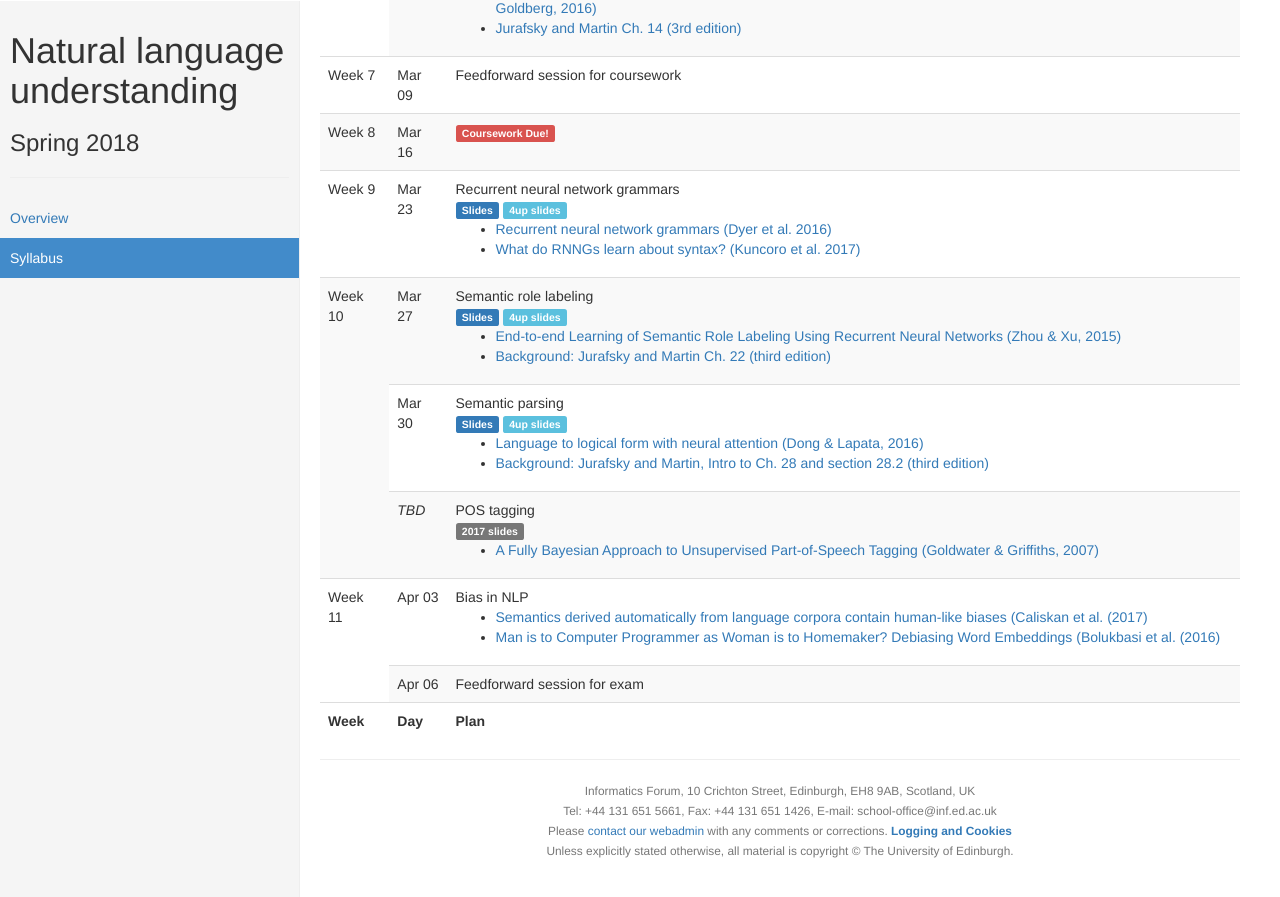
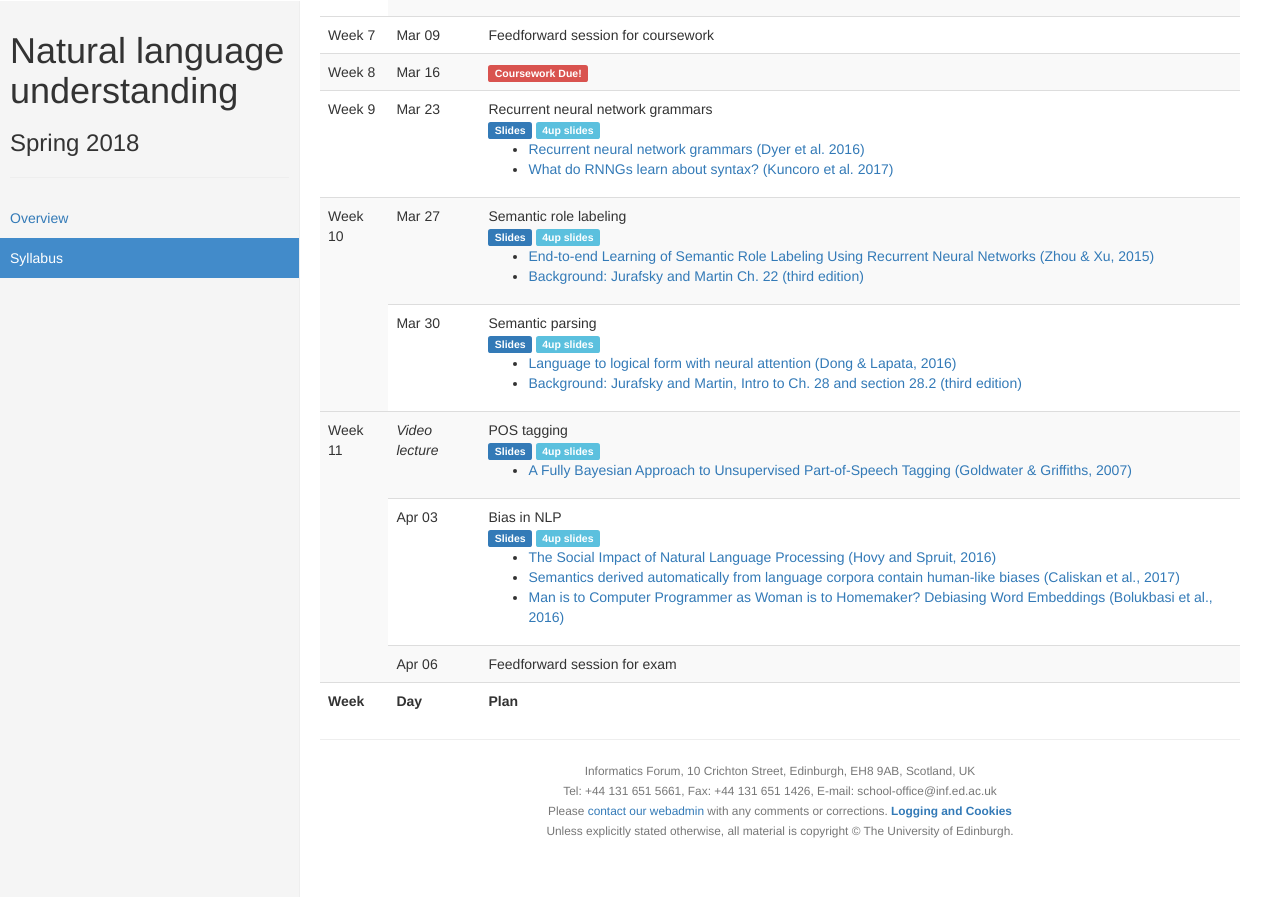
Before and after one commit to alopez/nlu-class, a Jekyll site: the page built from syllabus.md, in a window 1280 px wide and 900 px high, scrolled down 1164 px. Shown: the top 897 px of the window. Built offline with Jekyll 4.4.1, drawn with Linux system fonts in a browser that asks for light colours.

Commit message:
Add lectures

```diff
--- a/_data/syllabus.yaml
+++ b/_data/syllabus.yaml
@@ -147,22 +147,27 @@
       url: http://www.aclweb.org/anthology/P16-1004
     - description: "Background: Jurafsky and Martin, Intro to Ch. 28 and section 28.2 (third edition)"
       url: https://web.stanford.edu/~jurafsky/slp3/
-  - date: "<i>TBD</i>"
+- name: Week 11
+  plan:
+  - date: "<i>Video lecture</i>"
     header:
     - title: "POS tagging"
-      oldslides: assets/slides/2017/nlu_l10_unsuptag1.pdf
+      slides: assets/slides/2018/l11.pdf
+      notes: assets/handouts/l11-handout.pdf
     items:
     - description: "A Fully Bayesian Approach to Unsupervised Part-of-Speech Tagging (Goldwater & Griffiths, 2007)"
       url: http://www.aclweb.org/anthology/P/P07/P07-1094.pdf
-- name: Week 11
-  plan:
   - date: 2018-04-03
     header:
     - title: "Bias in NLP"
+      slides: assets/slides/2018/l12.pdf
+      notes: assets/handouts/l12-handout.pdf
     items:
-    - description: "Semantics derived automatically from language corpora contain human-like biases (Caliskan et al. (2017)"
+    - description: "The Social Impact of Natural Language Processing (Hovy and Spruit, 2016)"
+      url: http://www.aclweb.org/anthology/P16-2096
+    - description: "Semantics derived automatically from language corpora contain human-like biases (Caliskan et al., 2017)"
       url: http://opus.bath.ac.uk/55288/4/CaliskanEtAl_authors_full.pdf
-    - description: "Man is to Computer Programmer as Woman is to Homemaker? Debiasing Word Embeddings (Bolukbasi et al. (2016)"
+    - description: "Man is to Computer Programmer as Woman is to Homemaker? Debiasing Word Embeddings (Bolukbasi et al., 2016)"
       url: http://papers.nips.cc/paper/6228-man-is-to-computer-programmer-as-woman-is-to-homemaker-debiasing-word-embeddings.pdf
   - date: 2018-04-06
     header:
```
Also changed, not shown: 4 other files.
